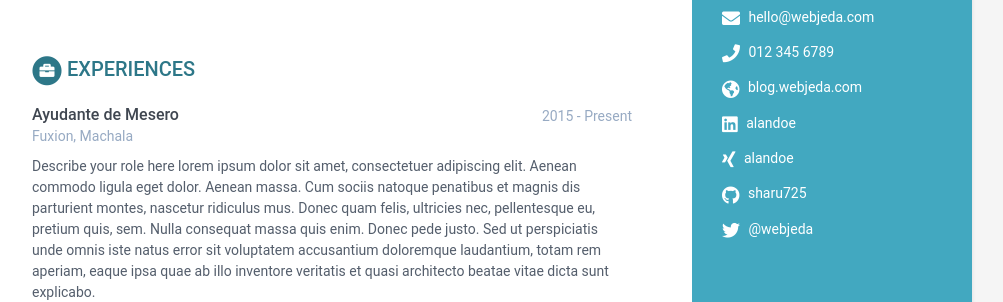
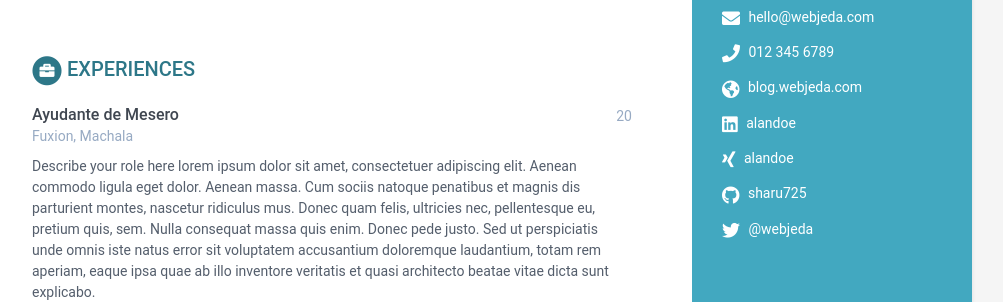
Before and after one commit to KevinC99/good-birch-4e19a, a Jekyll site: the page built from index.html, in a window 1280 px wide and 900 px high. Shown: the part 291-593 px from the top of the window, without its empty margins (168-1171 px from the left). Built offline with Jekyll 4.4.1, drawn with Linux system fonts in a browser that asks for light colours.

Commit message:
data.yml: updated time in experiences

```diff
--- a/_data/data.yml
+++ b/_data/data.yml
@@ -67,7 +67,7 @@ education:
         - Bullet point
 experiences:
   - role: Ayudante de Mesero
-    time: 2015 - Present
+    time: '20'
     company: 'Fuxion, Machala'
     details: |
       Describe your role here lorem ipsum dolor sit amet, consectetuer
```
